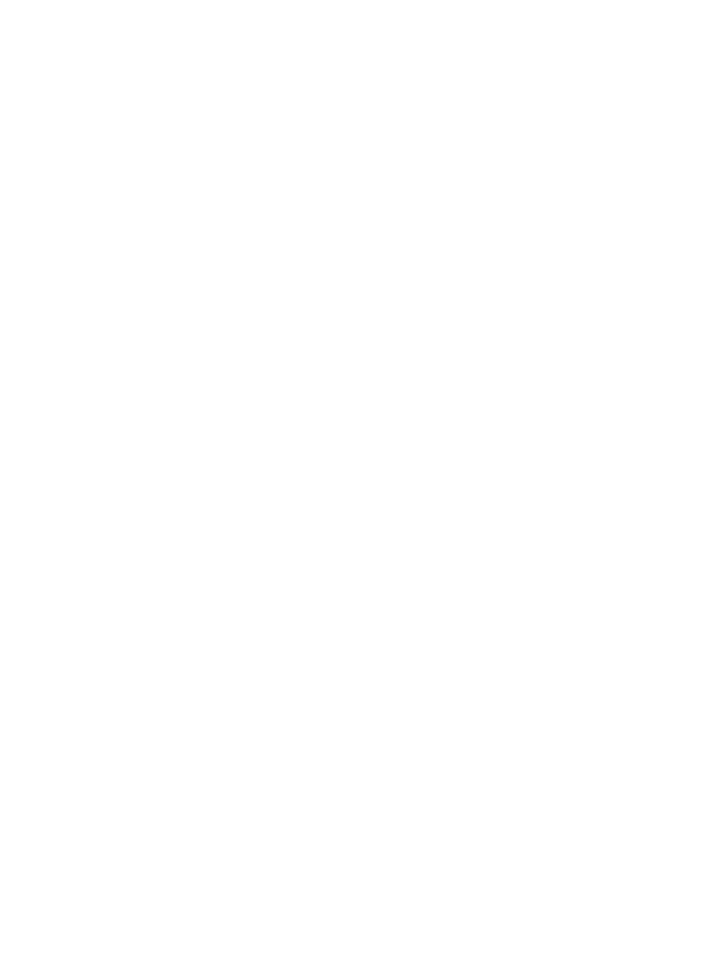
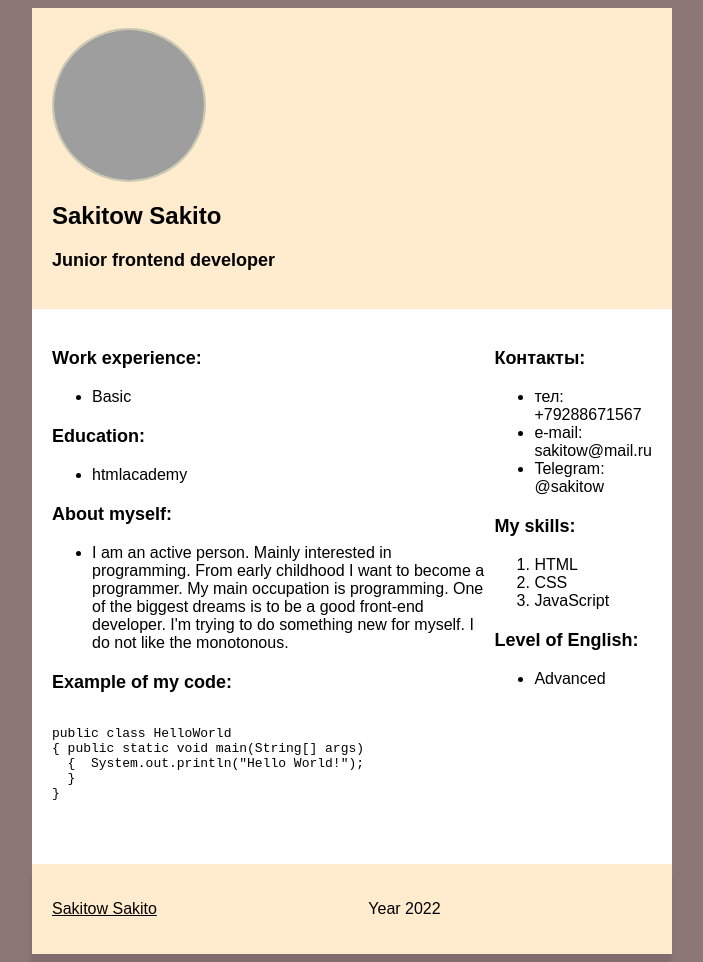
Before and after one commit to sakitow/rsschool-cv, a plain HTML site: page index.html in a window 1280 px wide. Shown: the whole page, without its empty margins (288-991 px from the left). Before the commit the page ends 800 px from the top, so only its background shows below. Drawn offline with Linux system fonts and the light colour scheme; grey boxes are pictures that could not be loaded; a web font is replaced by a local one.

Commit message:
fix: CV3

```diff
--- a/index.html
+++ b/index.html
@@ -1,12 +1,82 @@
 <!DOCTYPE html>
 <html lang="en">
 <head>
+    <style></style>
     <meta charset="UTF-8">
     <meta http-equiv="X-UA-Compatible" content="IE=edge">
     <meta name="viewport" content="width=device-width, initial-scale=1.0">
-    <title>Document</title>
+    <title> #CV 3</title>
+    <link rel="stylesheet" href="style.css">
 </head>
 <body>
-
+    <header class="header">
+        <img src="https://scontent.cdninstagram.com/v/t51.39111-15/p640x640/271209181_455693256123868_1287675229684540073_n.jpg?_nc_cat=104&ccb=1-5&_nc_sid=5a057b&_nc_ohc=5P1TiqnVXtAAX-lsNo3&_nc_ad=z-m&_nc_cid=0&_nc_ht=scontent.cdninstagram.com&oh=02_ARolPgI5rxK-jftc6eJt34R1B4hEMxznnBb6h5T28cGH5g&oe=61D4F8C9" alt="logo" class="header-img" width="150" height="150">
+        <h1> Sakitow Sakito</h1>
+        <h2>Junior frontend developer</h2>
+    </header>
+    <main class="main">
+        <div class="left-side">
+            <section class="work">
+            <h2>Work experience:</h2>
+            <ul>
+                <li>Basic</li>
+            </ul>
+            </section>
+            <section class="Education">
+             <h2>Education:</h2>
+               <ul>
+               <li> htmlacademy</li>
+               </ul>
+            </section>
+            <section class="summary">
+                <h2>About myself:</h2>
+                <ul>
+                <li>I am an active person. Mainly interested in programming. From early childhood I want to become a programmer. My main occupation is programming. One of the biggest dreams is to be a good front-end developer. I'm trying to do something new for myself. I do not like the monotonous.</li>
+                </ul>
+            </section>
+            <section class="code">
+                <h2>Example of my code:</h2>
+                <pre>
+            <code>
+public class HelloWorld
+{ public static void main(String[] args)
+  {  System.out.println("Hello World!");
+  }
+}
+            </code>
+                </pre>
+        </div>
+        <aside class="right-side">
+            <section class="contact">
+                <h2>Контакты:</h2>
+                <ul>
+                    <li>тел: +79288671567</li>
+                    <li>e-mail: sakitow@mail.ru</li>
+                    <li>Telegram: @sakitow</li>
+                </ul>
+            </section>
+            <section class="hard-skils">
+                <h2>Мy skills:</h2>
+                <ol>
+            <li>HTML</li>
+            <li>CSS</li>
+            <li>JavaScript</li>
+            </ol>
+            </section>
+            <section class="english-knowledge">
+                <h2>Level of English:</h2>
+                  <ul>
+                  <li>Advanced</li>
+                  </ul>
+            </section>
+        </aside>
+    </main>
+    <footer class="footer">
+        <a href="https://github.com/sakitow">Sakitow Sakito</a>
+        <p>Year 2022</p>
+        <a href="https://rs.school/%22%3E
+        <img src="rs_school.svg" alt="логотип школы rsschool" height="30">
+    </a>
+    </footer>
 </body>
 </html>
--- a/style.css
+++ b/style.css
@@ -0,0 +1,56 @@
+@font-face {
+    font-family: "Nunito Sans-bold";
+    src: url("NunitoSans-Bold.ttf") format("truetype");
+    font-style: normal;
+    font-weight: bold;
+    }
+    @font-face {
+    font-family: "Nunito Sans-Regular";
+    src: url("NunitoSans-Regular.ttf") format("truetype");
+    font-style: normal;
+    font-weight: normal;
+    }
+html {
+    font-family: "Nunito Sans-Regular", sans-serif;
+    background-color: rgb(141, 118, 118);
+}
+* {
+    color: black;
+}
+h1 {
+    font-weight: bold;
+    font-size: 24px;
+    line-height: 28px;
+}
+h2 {
+    font-weight: bold;
+    font-size: 18px;
+    line-height: 28px;
+}
+.header {
+    padding: 20px;
+    background-color: blanchedalmond;
+    width: 600px;
+    margin: 0 auto;
+}
+.main {
+    padding: 20px;
+    background-color: #ffffff;
+    display: flex;
+    width: 600px;
+    margin: 0 auto;
+}
+.footer {
+    box-shadow: -1px 13px 5px 0px rgba(50, 50, 50, 0.14);
+    padding: 20px;
+    background-color: blanchedalmond;
+    display: flex;
+    justify-content: space-between;
+    align-items: center;
+    width: 600px;
+    margin: 0 auto;
+}
+.header-img {
+    border-radius: 50%;
+    border: 2px solid #c7c9b0;
+}
```
Also changed, not shown: 271209181_455693256123868_1287675229684540073_n.jpg (added), rs_school.svg (added).
